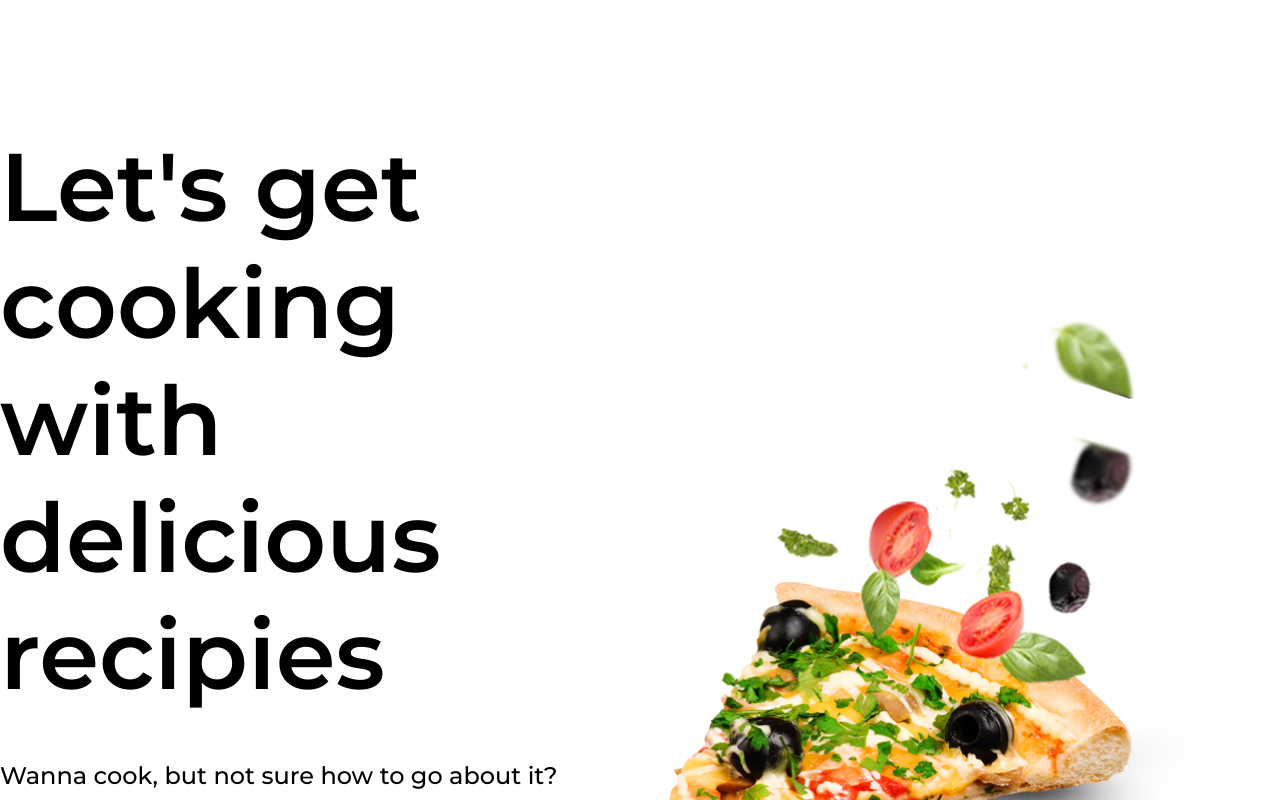
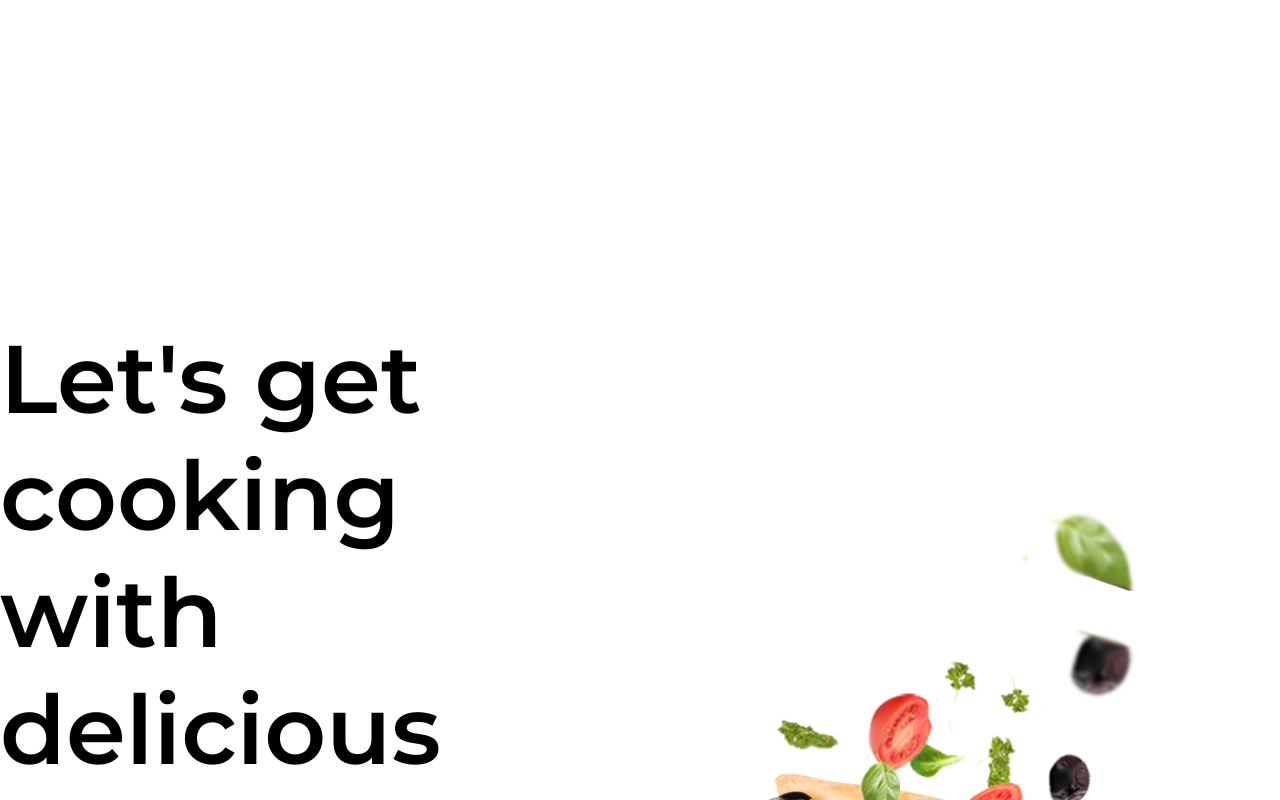
Before and after one commit to B-lovedth/Real-Meal, a React (Create React App) app: page / in a window 1280 px wide. Shown: the top 800 px of the page. Built offline with nearby package versions, Linux system fonts and the light colour scheme; no server answers.

Commit message:
Update LandingPage.css

```diff
--- a/src/components/LandingPage.css
+++ b/src/components/LandingPage.css
@@ -6,13 +6,13 @@
     margin: 0;
     height: 100vh;
     width: 100%;
-    margin: 10% auto;
+    margin: 0 auto;
 }
 
 .container{
     max-height: 100%;
-    /* height:60; */
-    /* padding-top:8rem; */
+    margin:auto 0;
+    padding-top:20rem;
     /* padding-bottom:10rem; */
 }
 .row{
```
